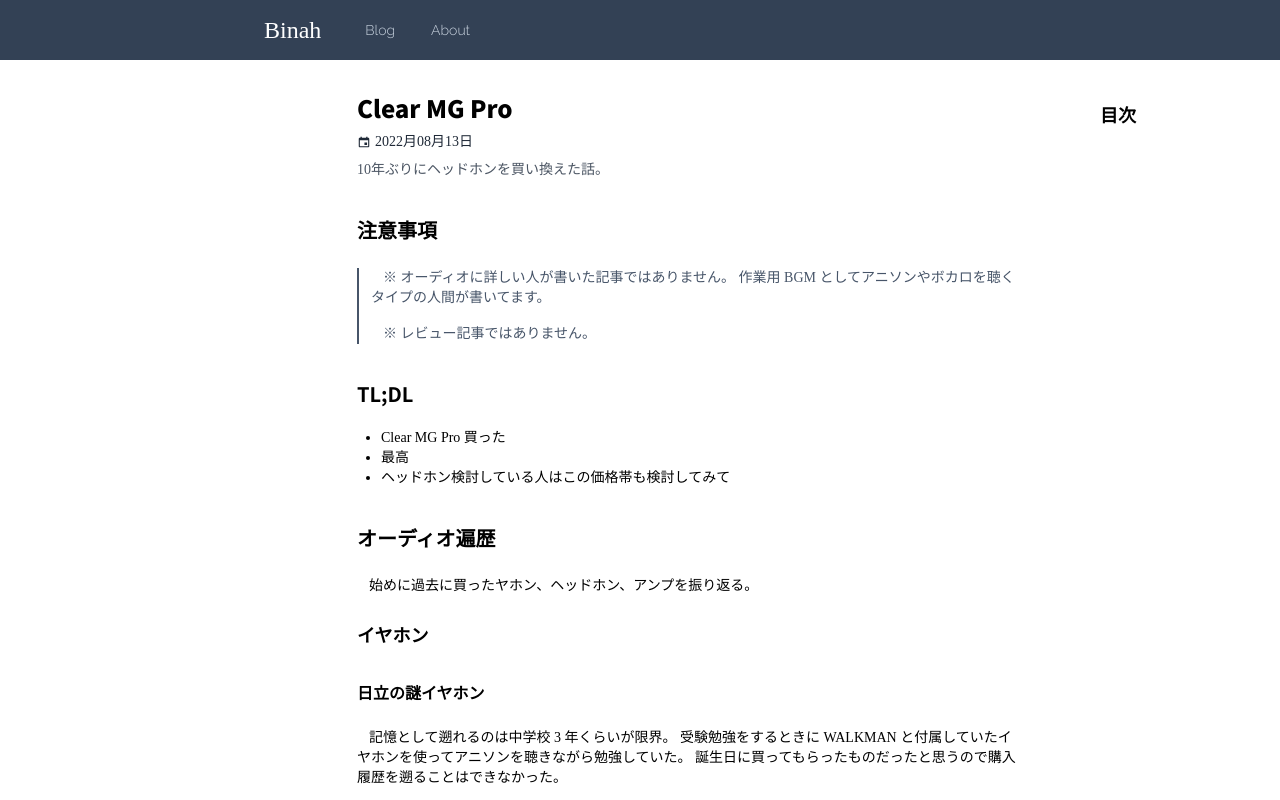
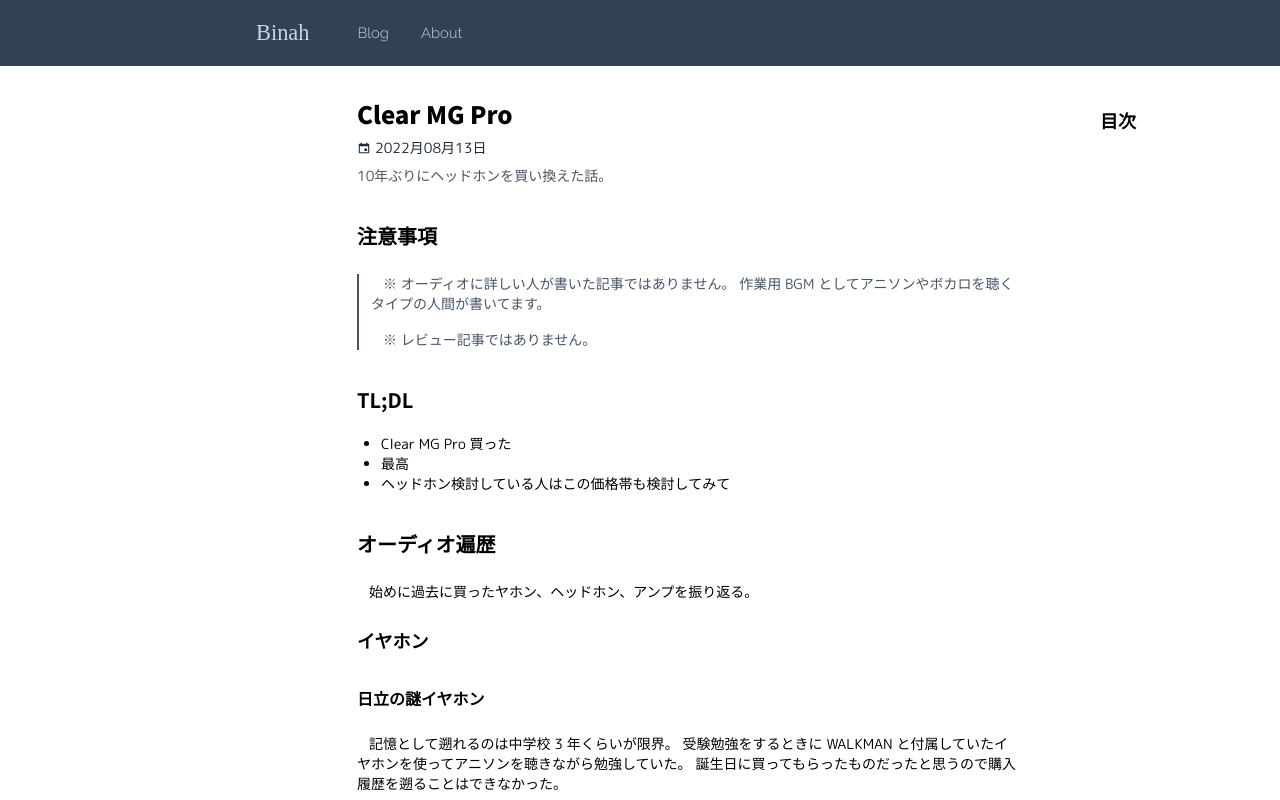
Before and after one commit to eowiz/eowiz.github.io, a Gatsby site: page /blog/clear-mg-pro in a window 1280 px wide. Shown: the top 800 px of the page. Built offline with nearby package versions, Linux system fonts and the light colour scheme; Gatsby itself is replaced by a stand-in of ours; a web font is replaced by a local one.

Commit message:
Extract header style

```diff
--- a/gatsby-browser.ts
+++ b/gatsby-browser.ts
@@ -5,7 +5,7 @@
 import "@fontsource/noto-sans-jp/500.css";
 import "@fontsource/noto-sans-jp/700.css";
 import "@fontsource/noto-sans-jp/900.css";
-import "@fontsource/sawarabi-mincho";
+import "@fontsource/m-plus-rounded-1c";
 
 import "styles/prism-theme.css";
 import "prismjs/plugins/line-numbers/prism-line-numbers.css";
--- a/package.json
+++ b/package.json
@@ -31,9 +31,10 @@
   "dependencies": {
     "@fontsource/bungee-outline": "^4.5.6",
     "@fontsource/bungee-shade": "^4.5.8",
-    "@fontsource/m-plus-rounded-1c": "^4.5.8",
+    "@fontsource/m-plus-rounded-1c": "^4.5.9",
     "@fontsource/noto-sans-jp": "^4.5.10",
     "@fontsource/raleway": "^4.5.9",
+    "@fontsource/sawarabi-gothic": "^4.5.9",
     "@fontsource/sawarabi-mincho": "^4.5.8",
     "date-fns": "^2.29.1",
     "gatsby": "^4.18.0",
--- a/src/components/header.tsx
+++ b/src/components/header.tsx
@@ -1,7 +1,8 @@
 import { useStaticQuery, graphql } from "gatsby";
 import Link from "gatsby-link";
 import * as React from "react";
-require("./header.css");
+// require("./header.css");
+import "styles/header.css";
 
 const Header = () => {
   const { site } = useStaticQuery(graphql`
@@ -26,21 +27,16 @@
   ];
 
   return (
-    <header className="bg-slate-700">
-      <div className="flex max-w-3xl mx-auto">
+    <header>
+      <div className="wrap">
         <Link to="/blog" className="title">
           {site?.siteMetadata?.title}
         </Link>
-        <nav className="nav my-auto ml-3">
-          <ul className="flex text-sm">
+        <nav>
+          <ul className="flex">
             {navItems.map((item) => (
-              <li className="mr-3" key={item.href}>
-                <Link
-                  to={item.href}
-                  className="inline-block px-3 text-slate-300 hover:text-white"
-                >
-                  {item.text}
-                </Link>
+              <li key={item.href}>
+                <Link to={item.href}>{item.text}</Link>
               </li>
             ))}
           </ul>
--- a/src/styles/footer.css
+++ b/src/styles/footer.css
@@ -2,7 +2,8 @@
   display: flex;
   flex-direction: column;
   padding: 1.5rem 0.5rem;
-  background-color: rgb(51 65 85);
+  background-color: var(--color-primary);
+  font-family: "Raleway", sans-serif;
 
   & .copyright {
     margin-left: auto;
--- a/src/styles/global.css
+++ b/src/styles/global.css
@@ -2,12 +2,15 @@
 @tailwind components;
 @tailwind utilities;
 
-body {
-  font-family: "Sawarabi-Mincho", serif;
+:root {
+  --color-primary: rgb(51 65 85);
+
+  --color-header-text: rgb(203 213 225);
+  --color-link: rgb(37 99 235);
 }
 
-.font-railway {
-  font-family: "Raleway", sans-serif;
+body {
+  font-family: "M PLUS Rounded 1c", sans-serif;
 }
 
 .gatsby-code-title span {
@@ -43,11 +46,3 @@
 section[class*="toc"] .active {
   @apply text-slate-600;
 }
-
-footer {
-  font-family: "Raleway", sans-serif;
-}
-
-.iframely-embed {
-  @apply my-6;
-}
--- /dev/null
+++ b/src/styles/header.css
@@ -0,0 +1,33 @@
+header {
+  background-color: var(--color-primary);
+  color: var(--color-header-text);
+  padding: 1rem 1rem;
+
+  & .wrap {
+    display: flex;
+    margin-left: auto;
+    margin-right: auto;
+    max-width: 48rem;
+  }
+
+  & .title {
+    font-family: "Bungee Outline", serif;
+    font-size: 1.4rem;
+  }
+
+  & nav {
+    font-family: "Raleway", sans-serif;
+    margin-left: 3rem;
+    margin-top: auto;
+    margin-bottom: auto;
+    font-size: 0.925rem;
+  }
+
+  & li {
+    margin-right: 2rem;
+  }
+
+  & a:hover {
+    color: white;
+  }
+}
--- /dev/null
+++ b/src/styles/iframely.css
@@ -0,0 +1,3 @@
+.iframely-embed {
+  margin: 1.5rem 0;
+}
--- a/src/templates/blog-post.tsx
+++ b/src/templates/blog-post.tsx
@@ -9,6 +9,8 @@
 import TableOfContents from "components/table-of-contents";
 import Footer from "components/footer";
 import Iframely from "components/iframely";
+
+import "styles/iframely.css";
 require("katex/dist/katex.min.css");
 
 const BlogPostTemplate = ({
```
Also changed, not shown: 1 other file.
